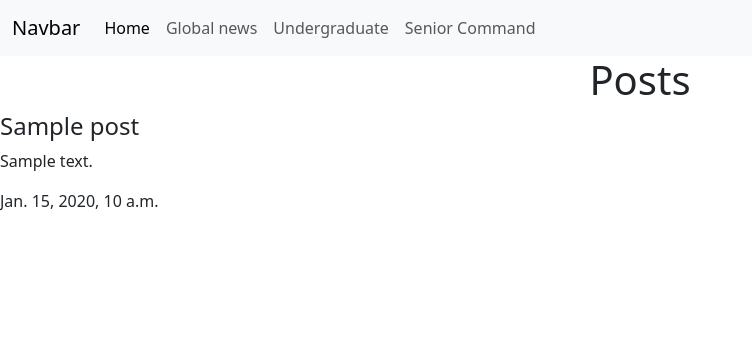
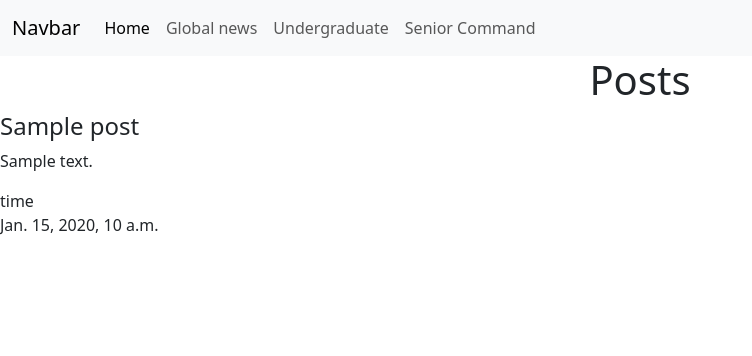
Before and after one commit to Albertmus123/npc-news, a Django app: page / in a window 1280 px wide. Shown: the top 356 px of the page, without its empty margins (0-752 px from the left). Run offline with Django 4.2, Linux system fonts and the light colour scheme; tables that the repository leaves empty hold one stand-in row (values such as "Sample post").

Commit message:
add time

```diff
--- a/templates/homepage.html
+++ b/templates/homepage.html
@@ -38,6 +38,7 @@
     {% for post in posts %}
     <h4>{{ post.title}}</h4>
     <p>{{ post.content }}</p>
+    time
     <p>{{ post.created_at }}</p>
     {% endfor %}
     <script src="https://cdn.jsdelivr.net/npm/bootstrap@5.3.2/dist/js/bootstrap.bundle.min.js" integrity="sha384-C6RzsynM9kWDrMNeT87bh95OGNyZPhcTNXj1NW7RuBCsyN/o0jlpcV8Qyq46cDfL"
```
